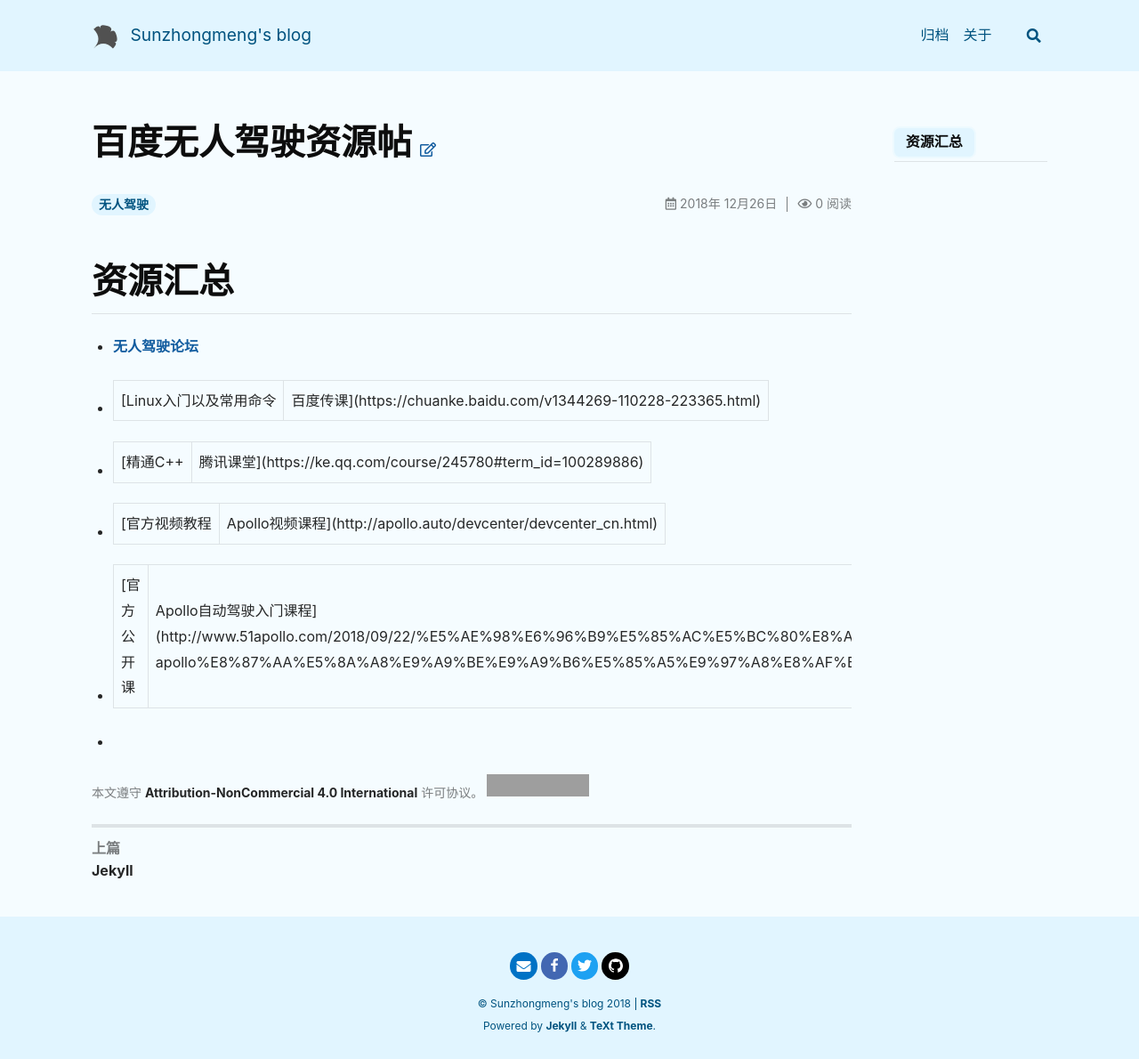
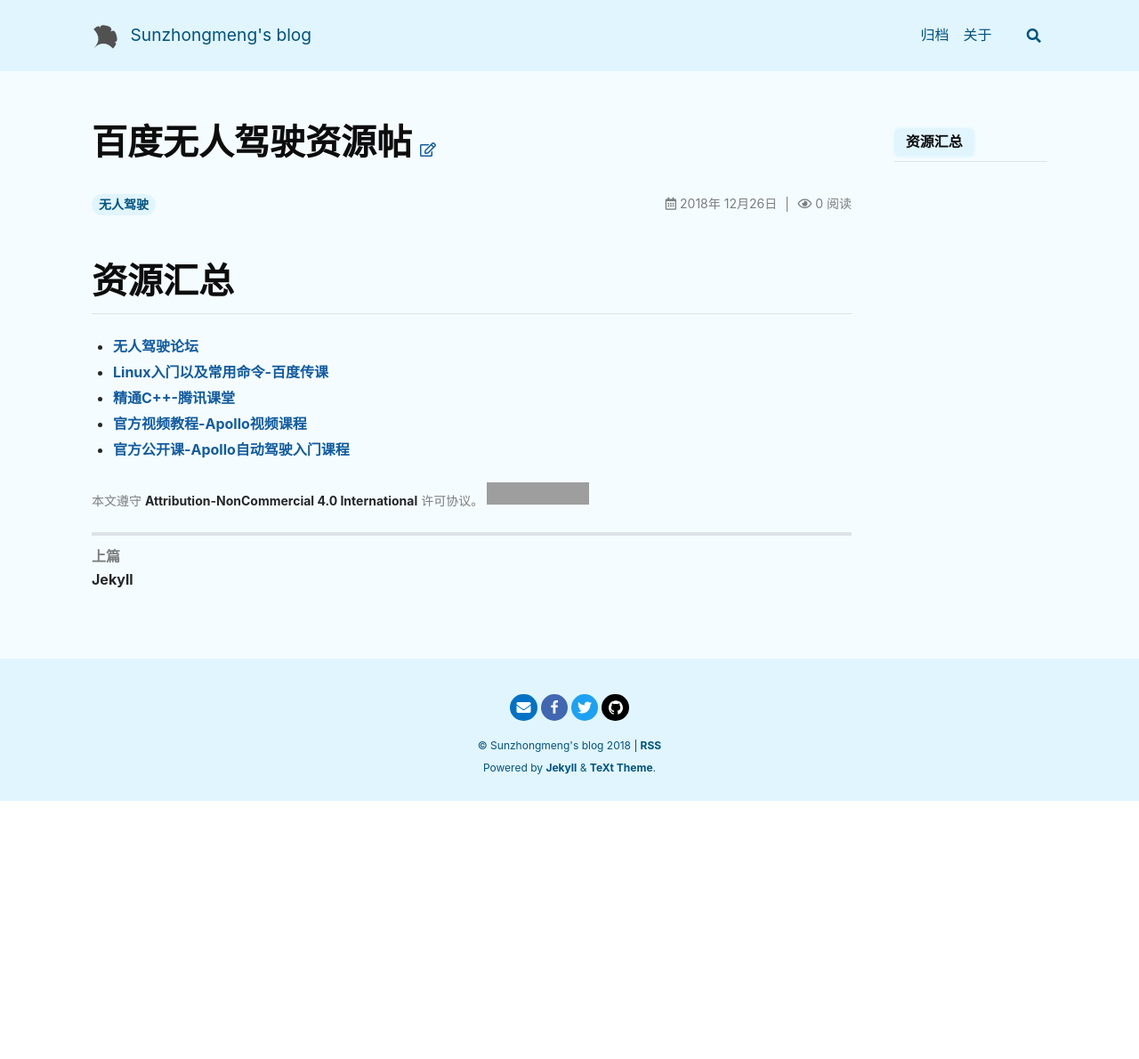
Before and after one commit to releung/sunzhongmeng.github.io, a Jekyll site: the page built from _posts/2018-12-26-apollo.md, in a window 1280 px wide. Shown: the whole page at 89% size. Built offline with Jekyll 4.4.1, drawn with Linux system fonts in a browser that asks for light colours; nearby versions of some CDN libraries; comment, search, counter and statistics services are not loaded; after the commit the page ends 900 px from its top, so only the background shows below that; grey boxes are pictures that could not be loaded.

Commit message:
add note apollo.md

```diff
--- a/_posts/2018-12-26-apollo.md
+++ b/_posts/2018-12-26-apollo.md
@@ -8,8 +8,7 @@ key: Apollo
 
 # 资源汇总
 * [无人驾驶论坛](www.51apollo.com)
-* [Linux入门以及常用命令 | 百度传课](https://chuanke.baidu.com/v1344269-110228-223365.html)
-* [精通C++ | 腾讯课堂](https://ke.qq.com/course/245780#term_id=100289886)
-* [官方视频教程 | Apollo视频课程](http://apollo.auto/devcenter/devcenter_cn.html)
-* [官方公开课 | Apollo自动驾驶入门课程](http://www.51apollo.com/2018/09/22/%E5%AE%98%E6%96%B9%E5%85%AC%E5%BC%80%E8%AF%BE-apollo%E8%87%AA%E5%8A%A8%E9%A9%BE%E9%A9%B6%E5%85%A5%E9%97%A8%E8%AF%BE%E7%A8%8B/)
-*
+* [Linux入门以及常用命令-百度传课](https://chuanke.baidu.com/v1344269-110228-223365.html)
+* [精通C++-腾讯课堂](https://ke.qq.com/course/245780#term_id=100289886)
+* [官方视频教程-Apollo视频课程](http://apollo.auto/devcenter/devcenter_cn.html)
+* [官方公开课-Apollo自动驾驶入门课程](http://www.51apollo.com/2018/09/22/%E5%AE%98%E6%96%B9%E5%85%AC%E5%BC%80%E8%AF%BE-apollo%E8%87%AA%E5%8A%A8%E9%A9%BE%E9%A9%B6%E5%85%A5%E9%97%A8%E8%AF%BE%E7%A8%8B/)
```
